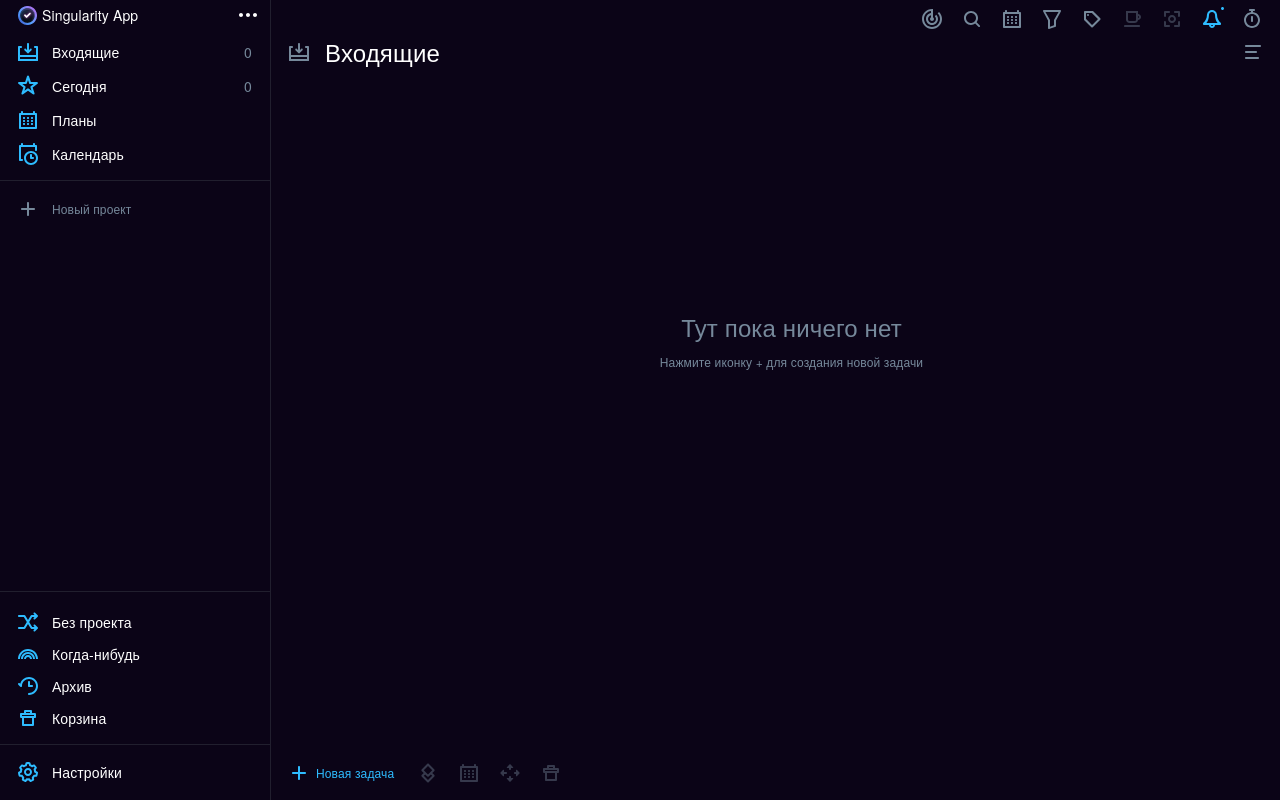
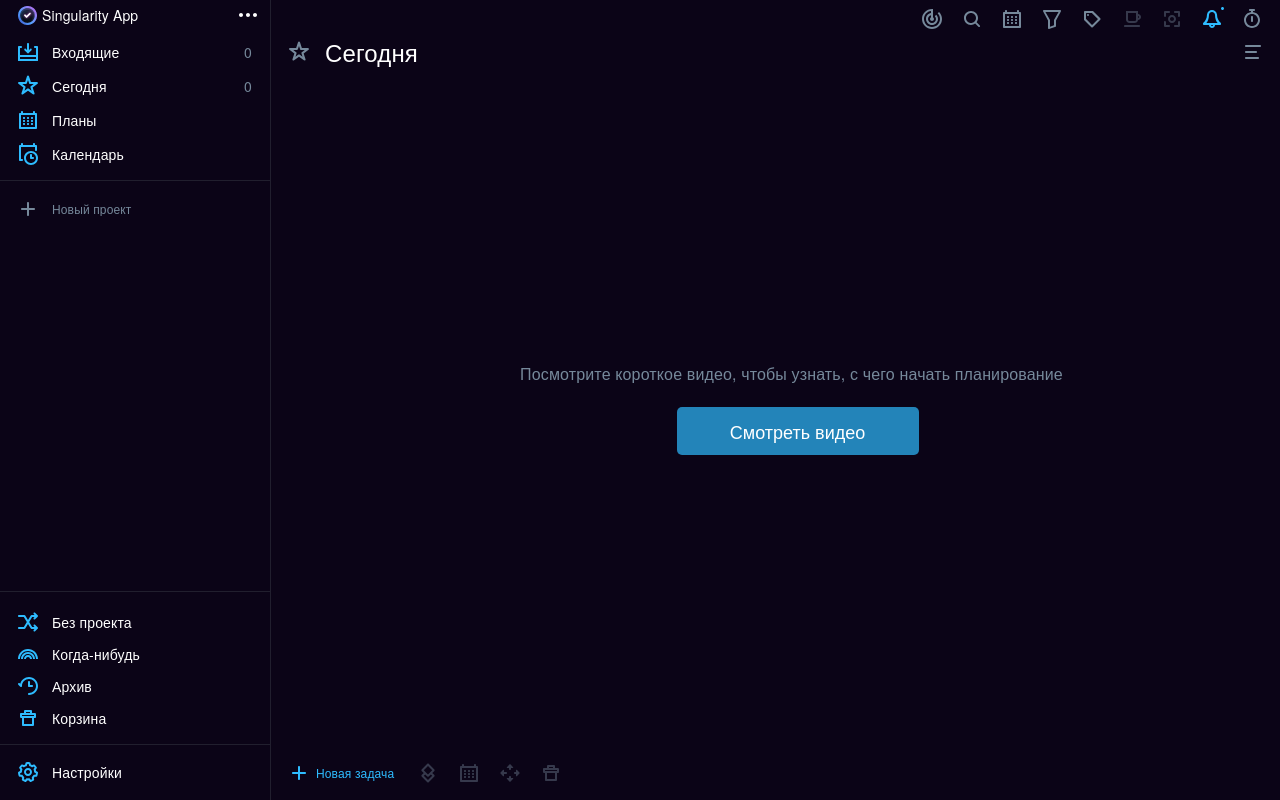
Before and after one commit to DevNikPanch/First-Fullstack, a Vue app: page / in a window 1280 px wide. Built offline with nearby package versions, Linux system fonts and the light colour scheme.

Commit message:
Refactoring MainRouterToday.vue

```diff
--- a/src/App.vue
+++ b/src/App.vue
@@ -1,7 +1,7 @@
 <script setup lang="ts">
 import SideBar from './components/SideBar.vue'
 import Header from './components/Header.vue';
-import Incoming from './components/MainRouterIncoming.vue'
+import Today from './components/MainRouterToday.vue'
 import ToolBar from './components/MainToolBar.vue'
 
 
@@ -16,7 +16,7 @@ import ToolBar from './components/MainToolBar.vue'
       <div class="app__container-item app__container-item--main">
         <Header />
         <div class="app__container-flex">
-          <Incoming />
+          <Today />
         </div>
         <ToolBar />
       </div>
--- a/src/components/MainRouterToday.vue
+++ b/src/components/MainRouterToday.vue
@@ -47,13 +47,14 @@
                         планирование</div>
                     <button type="button" class="today__empty-btn">Смотреть видео</button>
                 </div>
-                <div class="today__content-drop"></div>
             </div>
         </div>
     </div>
 </template>
 <style scoped>
 .today {
+    display: flex;
+    flex-direction: column;
     height: 100%;
 }
 
@@ -124,6 +125,7 @@
 
 /* Основной контент блока "Сегодня" */
 .today__content {
+    position: relative;
     display: flex;
     flex-direction: column;
     height: 100%;
@@ -134,6 +136,7 @@
 }
 
 .today__empty {
+    position: relative;
     display: flex;
     align-items: center;
     flex-direction: column;
@@ -171,8 +174,8 @@
     transition: all .4s ease;
 }
 
-.today__content-drop {
-    flex: 1;
-    height: 100%;
+.today__empty-btn:hover {
+    background: #2384b9;
+    opacity: .75;
 }
 </style>
```
